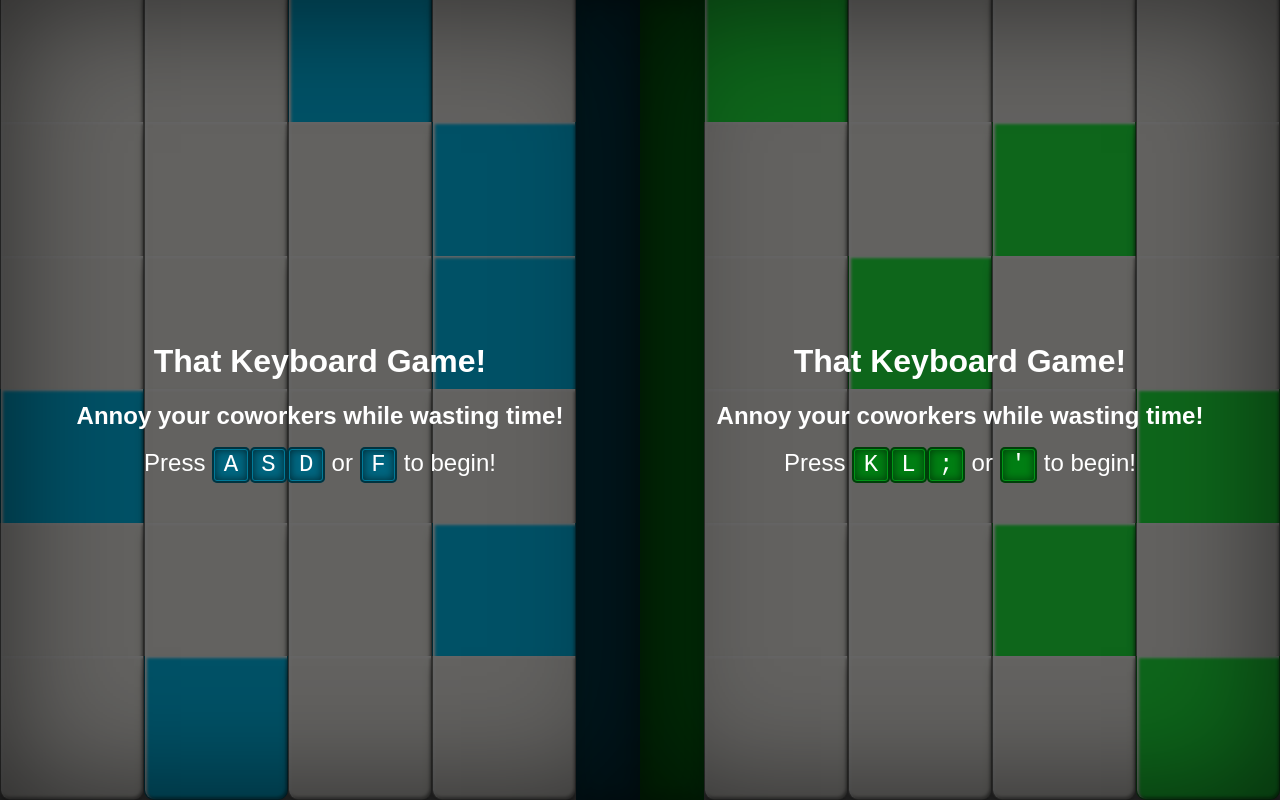
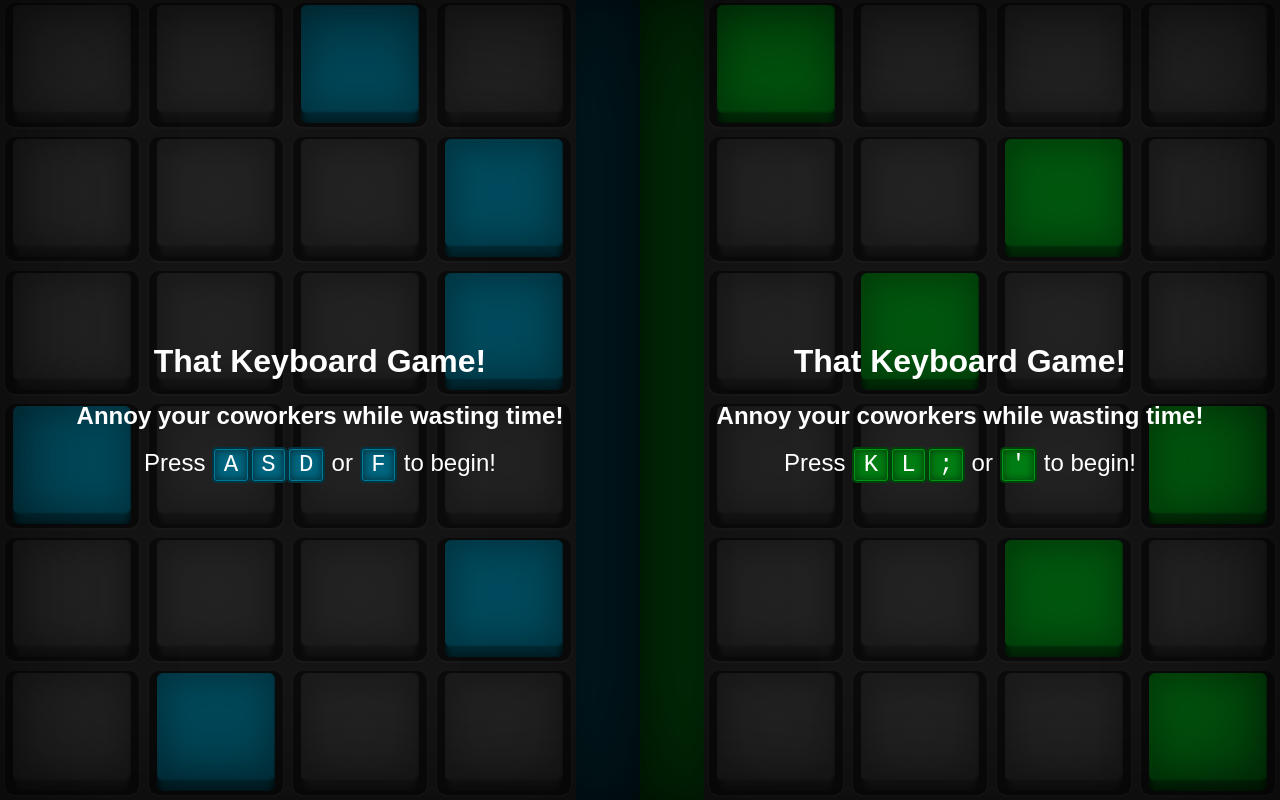
Before and after one commit to InvertedReality/that-keyboard-game, a Vue app: page / in a window 1280 px wide. Built offline with nearby package versions, Linux system fonts and the light colour scheme.

Commit message:
Changed the piano keys into control pad buttons.

```diff
--- a/src/components/PlayerKeys.vue
+++ b/src/components/PlayerKeys.vue
@@ -2,10 +2,16 @@
   <div :class="['player-keys', `player-keys--${playerId}`]">
     <div class="keys-container">
       <div v-for="(key, index) in player.keys" :key="key.id" class="key-row">
-        <div :class="keyClasses(0, key, index)"></div>
-        <div :class="keyClasses(1, key, index)"></div>
-        <div :class="keyClasses(2, key, index)"></div>
-        <div :class="keyClasses(3, key, index)"></div>
+        <div
+          v-for="keyIndex in [0, 1, 2, 3]"
+          :class="keyClasses(keyIndex, key, index)"
+        >
+          <div class="key-well">
+            <div class="key-button">
+              <div class="key-button-top"></div>
+            </div>
+          </div>
+        </div>
       </div>
     </div>
   </div>
@@ -37,6 +43,8 @@ export default {
       };
     },
   },
+
+  components: {},
 };
 </script>
 
@@ -45,7 +53,7 @@ export default {
 
 .player-keys {
   overflow: hidden;
-  background: #888;
+  background: #333;
 }
 
 .keys-container {
@@ -69,31 +77,121 @@ export default {
 
   flex: 1 1 auto;
 
-  margin-top: -10px;
-  background-color: $color-ivory;
+  display: flex;
+  align-items: stretch;
+}
 
-  border: 1px solid rgba(0, 0, 0, 0.5);
-  border-top: 0 none;
-  border-bottom-right-radius: $border-radius;
-  border-bottom-left-radius: $border-radius;
+.key-well {
+  flex: 1 1 auto;
+  margin: 5px;
+  border-radius: 10px;
+
+  display: flex;
+  align-items: stretch;
+  background: rgba(0, 0, 0, 0.5);
+  box-shadow: 0 1px 1px 1px transparentize(#fff, 0.95);
+}
+
+$other-key-button-color: #333;
+$other-key-button-top-color: #555;
+
+.key-button,
+.key-button-top {
+  display: flex;
+  flex: 1 1 auto;
+  align-items: stretch;
+  border-radius: 6px;
+}
+
+.key-button {
+  margin: 8px 8px 4px;
+  background: $other-key-button-color;
   box-shadow:
-    0 8px 12px -4px rgba(0, 0, 0, 0.7),
-    inset 2px 2px 3px 0px rgba(255, 255, 255, 1),
-    inset -1px -2px 3px 0px rgba(0, 0, 0, 0.4);
+    inset 0 6px 6px 3px rgba(0, 0, 0, 0.5),
+    inset 0 -8px 8px -4px rgba(0, 0, 0, 0.3);
+}
+
+.key-button-top {
+  margin: -6px 0 10px;
+  background: $other-key-button-top-color;
+
+  box-shadow:
+    inset -1px -1px 2px 0px rgba(0, 0, 0, 0.3),
+    inset 0 0 32px 8px rgba(0, 0, 0, 0.3);
+}
+
+@keyframes missed-key-button {
+  from {
+    background-color: darken($key-missed-color, 25%);
+  }
+
+  50% {
+    background-color: $other-key-button-color;
+  }
+}
+
+@keyframes missed-key-button-top {
+  from {
+    background-color: $key-missed-color;
+  }
+
+  50% {
+    background-color: $other-key-button-top-color;
+  }
 }
 
 .key--current {
-  .player-keys--0 & {
-    background: $player-0-color;
+  .key-button {
+    .player-keys--0 & {
+      background: darken($player-0-color, 25%);
+    }
+
+    .player-keys--1 & {
+      background: darken($player-1-color, 35%);
+    }
   }
 
-  .player-keys--1 & {
-    background: $player-1-color;
+  .key-button-top {
+    .player-keys--0 & {
+      background: darken($player-0-color, 5%);
+    }
+
+    .player-keys--1 & {
+      background: darken($player-1-color, 15%);
+    }
   }
 }
 
 .key--missed {
-  // animation: missedkey 1s ease-in-out 0s infinite alternate;
-  animation: missedkey 0.7s steps(1, end) 0s infinite;
+  .key-button {
+    animation: missed-key-button 0.7s step-end 0s infinite;
+  }
+
+  .key-button-top {
+    animation: missed-key-button-top 0.7s step-end 0s infinite;
+  }
 }
+
+// TODO: Implement press animations.
+// .key-row--pressed .key--current {
+//   .key-button {
+//     .player-keys--0 & {
+//       background: darken($player-0-color, 15%);
+//     }
+//
+//     .player-keys--1 & {
+//       background: darken($player-1-color, 25%);
+//     }
+//   }
+//
+//   .key--current .key-button-top {
+//     .player-keys--0 & {
+//       background: lighten($player-0-color, 10%);
+//     }
+//
+//     .player-keys--1 & {
+//       background: lighten($player-1-color, 0%);
+//     }
+//   }
+// }
 </style>
--- a/src/styles/vars.scss
+++ b/src/styles/vars.scss
@@ -2,3 +2,5 @@ $color-ivory: #f8f6f0;
 
 $player-0-color: #0cf;
 $player-1-color: #2f4;
+
+$key-missed-color: #f42;
```
